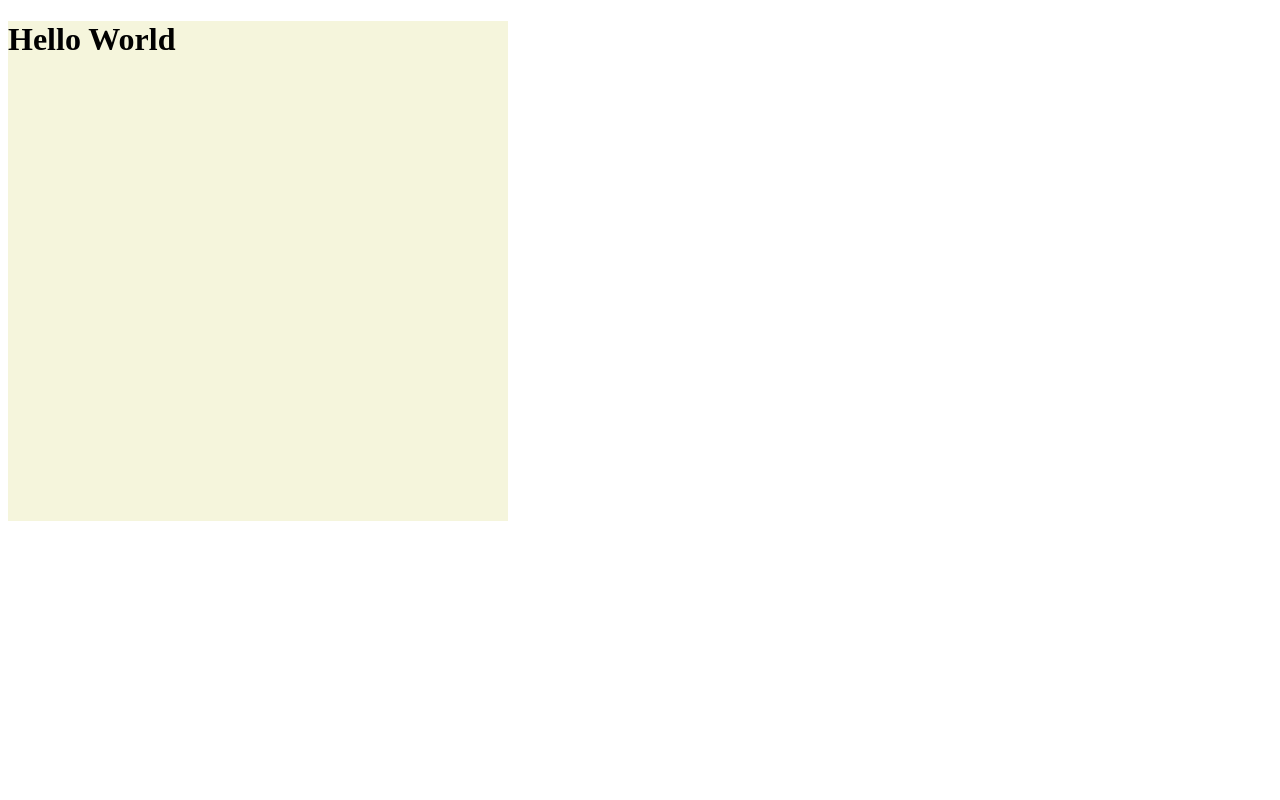
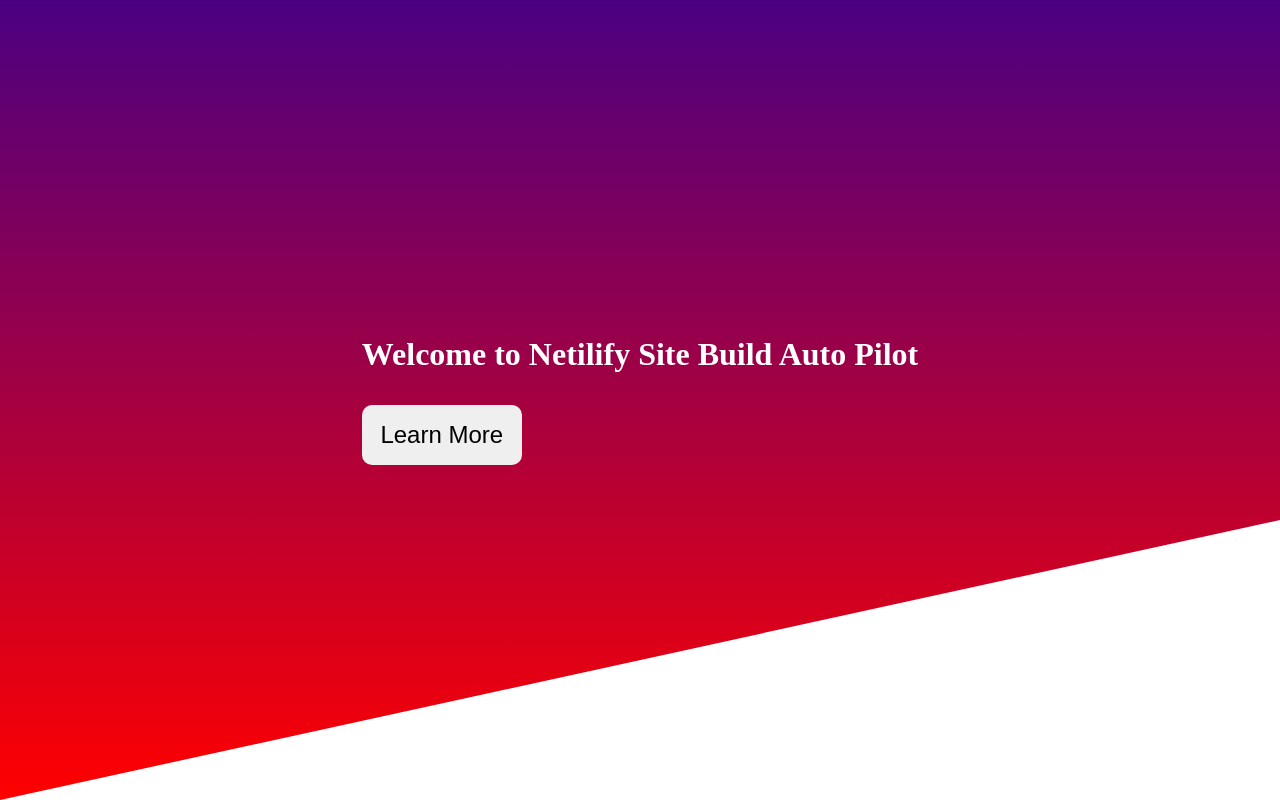
Before and after one commit to ssnetglobal/TRAINING, a plain HTML site: page index.html in a window 1280 px wide. Drawn offline with Linux system fonts and the light colour scheme.

Commit message:
adding landing pages details

```diff
--- a/index.html
+++ b/index.html
@@ -3,11 +3,26 @@
 <head>
     <meta charset="UTF-8">
     <meta name="viewport" content="width=device-width, initial-scale=1.0">
-    <title>Document</title>
+    <title>steve training</title>
     <link rel="stylesheet" href="./stylesheet.css">
 </head>
 <body>
-    <h1>Hello World</h1>
+<header>
+    <nav>
+
+    </nav>
+
+
+    <div class="header_section">
+        <h1 class="site_title">
+            Welcome to Netilify Site Build
+            <span class="tagline">Auto Pilot</span>
+        </h1>
+        <button class="btn">Learn More</button>
+
+
+</main>
+</header>
 
 </body>
 </html>
--- a/stylesheet.css
+++ b/stylesheet.css
@@ -1,5 +1,26 @@
-h1{
-    background-color: beige;
-    height: 500px;
-    width: 500px;
+*{padding: 0;
+margin: 0;
+box-sizing: border-box;}
+
+
+header{
+    height: 100vh;
+    background-image: linear-gradient(indigo, red);
+    display: flex;
+    flex-direction: column;
+    align-items: center;
+    justify-content: center;
+    color: white;
+    clip-path: polygon(0 0, 100% 0%, 100% 65%, 0 100%);
 }
+.btn{
+    text-align: center;
+    margin-top: 2rem;
+    align-items: center;
+    border-radius: 10px;
+    padding: 1rem;
+    width: 10rem;
+    outline: none;
+    border: none;
+    font-size: 24px;
+}
```
